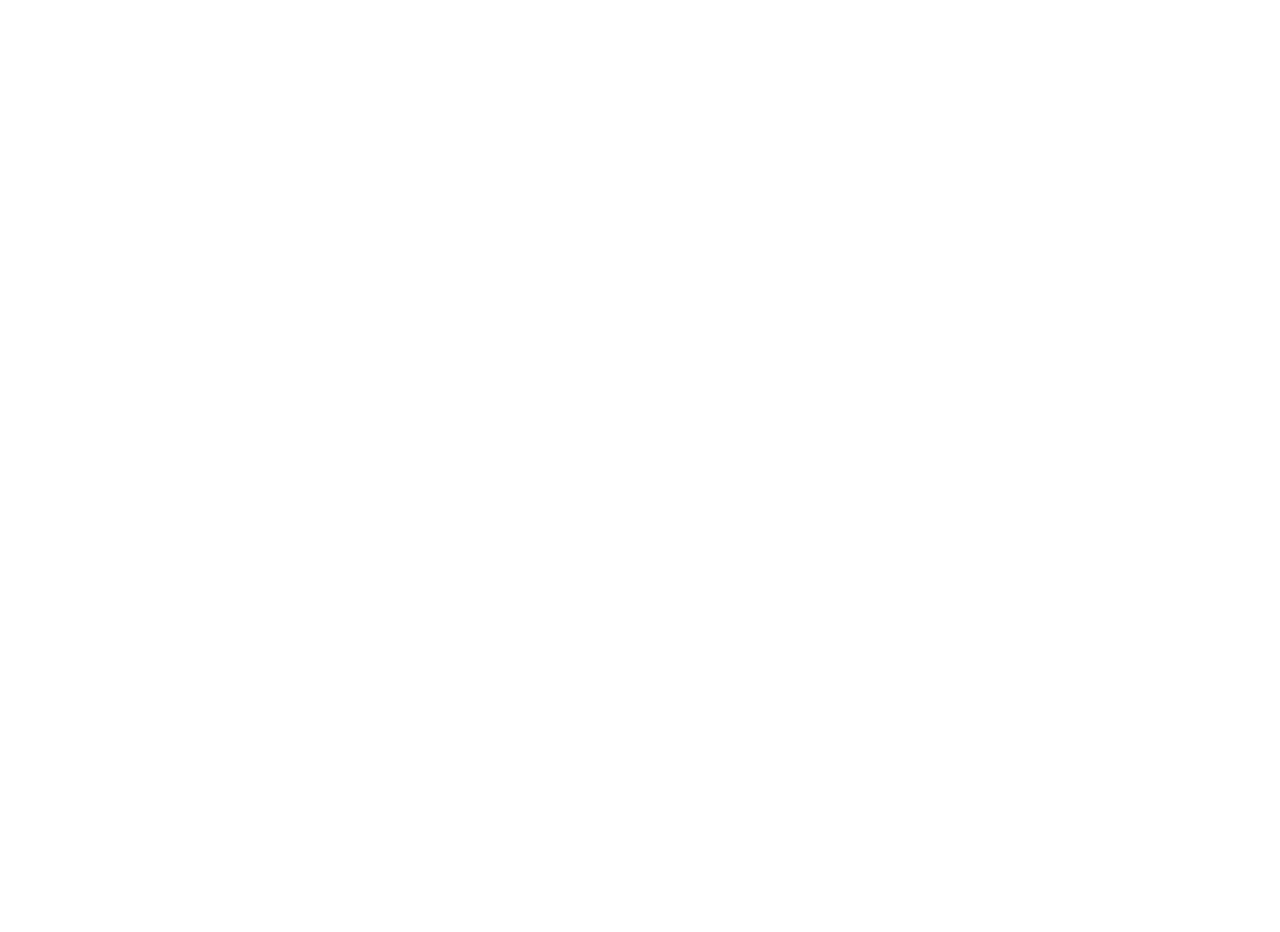
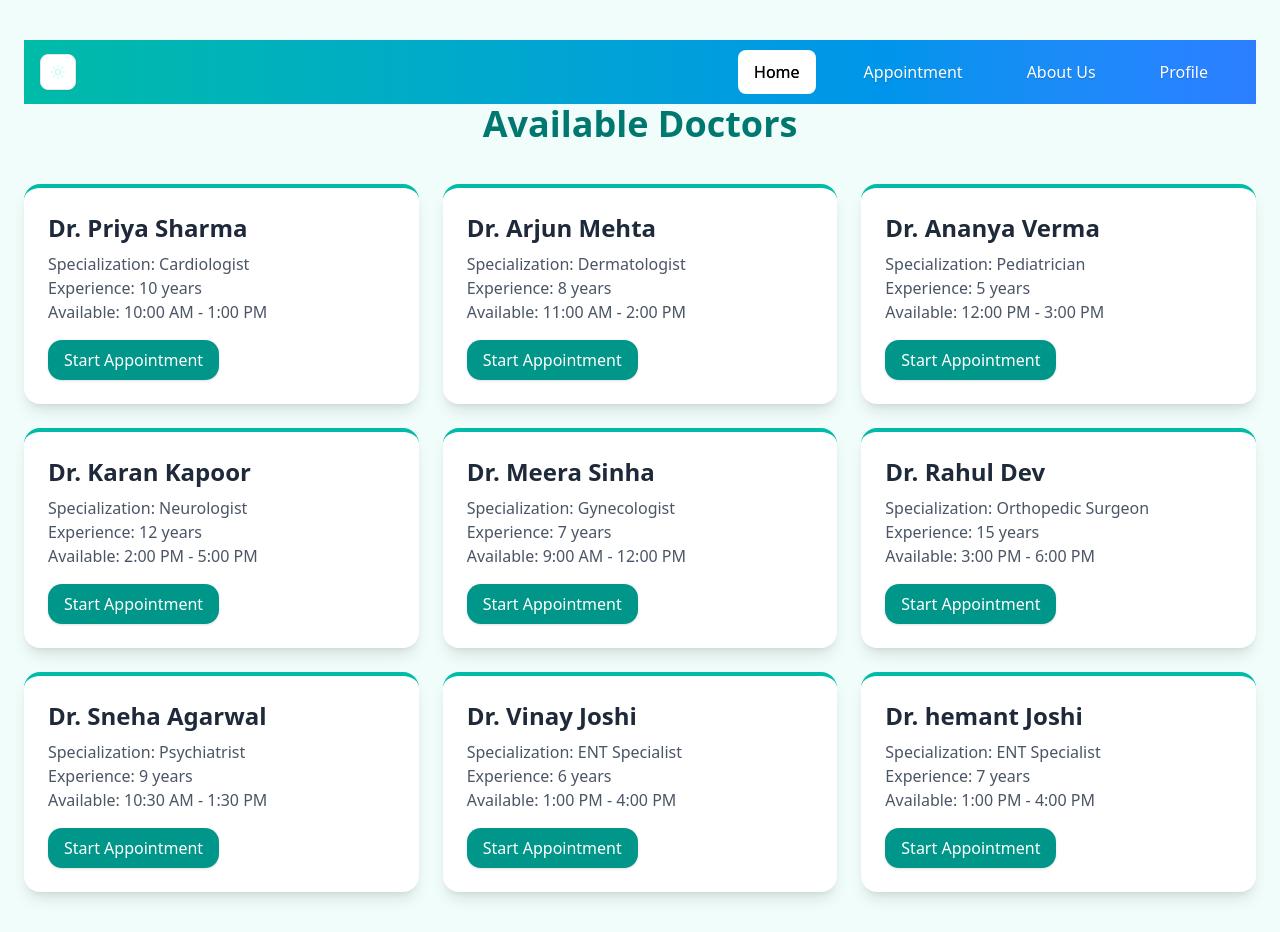
Before and after one commit to RITIK-CHAUDHRY/ilaaze-e-36, a React (Vite) app in the folder client/: page /appointment in a window 1280 px wide. Before the commit this address had no page. Before the commit the page ends 800 px from the top, so only its background shows below. Built offline with nearby package versions, Linux system fonts and the light colour scheme.

Commit message:
appointment and about us

```diff
--- a/client/src/App.tsx
+++ b/client/src/App.tsx
@@ -6,6 +6,8 @@
 import "slick-carousel/slick/slick-theme.css";
 import DoctorProfileUI from './pages/Doctor/profile';
 import UserProfilePage from './pages/User/UserPage';
+import AboutUs from './pages/Home/AboutUs';
+import AppointmentPage from './pages/Home/Appointment';
 
 
 
@@ -18,6 +20,8 @@
           <Route path="/dashboard" element={<Dashboard />} />
           <Route path="/doctor" element={<DoctorProfileUI/>}/>
           <Route path="/User" element={<UserProfilePage/>}/>
+          <Route path="/aboutus" element={<AboutUs/>} />
+          <Route path="/appointment" element={<AppointmentPage/>} />
 
         </Routes>
       </BrowserRouter>
--- a/client/src/components/shared/Navbar.tsx
+++ b/client/src/components/shared/Navbar.tsx
@@ -2,10 +2,10 @@
 import GooeyNav from "./GooeyNav/GooeyNav";
 
 const items = [
-  { label: "Home", href: "#" },
-  { label: "Appointment", href: "#" },
-  { label: "About Us", href: "#" },
-  { label: "Profile", href: "#" },
+  { label: "Home", href: "/" },
+  { label: "Appointment", href: "appointment" },
+  { label: "About Us", href: "aboutus" },
+  { label: "Profile", href: "user" },
 ];
 
 function Navbar() {
--- /dev/null
+++ b/client/src/pages/Home/AboutUs.tsx
@@ -0,0 +1,86 @@
+import Navbar from '@/components/shared/Navbar';
+import React from 'react';
+
+const AboutUs: React.FC = () => {
+  return (
+    <div className="min-h-screen bg-gradient-to-br from-teal-50 to-white text-gray-800 px-6 py-12">
+      <div className="max-w-6xl mx-auto space-y-16">
+        {/* Heading */}
+        <Navbar/>
+        <div className="text-center">
+          <h1 className="text-5xl font-extrabold text-teal-700">About Us</h1>
+          <p className="mt-4 text-lg text-gray-600">
+            Empowering health, enriching lives — learn more about our journey and values.
+          </p>
+        </div>
+
+        {/* Mission & Vision */}
+        <div className="grid md:grid-cols-2 gap-10">
+          <div className="bg-white shadow-md p-8 rounded-xl border-t-4 border-teal-400">
+            <h2 className="text-2xl font-bold text-teal-600 mb-3">Our Mission</h2>
+            <p className="text-gray-600">
+              To provide high-quality, accessible healthcare solutions through modern technology,
+              compassionate care, and a commitment to excellence.
+            </p>
+          </div>
+
+          <div className="bg-white shadow-md p-8 rounded-xl border-t-4 border-teal-400">
+            <h2 className="text-2xl font-bold text-teal-600 mb-3">Our Vision</h2>
+            <p className="text-gray-600">
+              To be the most trusted digital healthcare provider, connecting patients with
+              professionals for better outcomes and healthier lives.
+            </p>
+          </div>
+        </div>
+
+        {/* Core Values */}
+        <div className="bg-white shadow-md p-8 rounded-xl border-l-4 border-teal-500">
+          <h2 className="text-2xl font-bold text-teal-600 mb-4">Core Values</h2>
+          <ul className="list-disc pl-5 text-gray-700 space-y-2">
+            <li>🌟 Compassion and empathy in every interaction</li>
+            <li>🛡️ Data privacy and patient confidentiality</li>
+            <li>⚙️ Continuous innovation with emerging technology</li>
+            <li>💬 Open communication and transparency</li>
+            <li>🎯 Patient-centric care above all</li>
+          </ul>
+        </div>
+
+        {/* Meet the Team */}
+        <div>
+          <h2 className="text-3xl font-bold text-center text-teal-700 mb-10">Meet the Team</h2>
+          <div className="grid sm:grid-cols-2 md:grid-cols-3 gap-8">
+            {[
+              { name: "Dr. Aditi Sharma", role: "Chief Medical Officer" },
+              { name: "Raj Malhotra", role: "CTO" },
+              { name: "Sneha Verma", role: "Head of Operations" },
+              { name: "Prateek Singh", role: "Full Stack Developer" },
+              { name: "Riya Kapoor", role: "UI/UX Designer" },
+              { name: "Dr. Ankur Mehra", role: "Clinical Advisor" },
+            ].map((person, idx) => (
+              <div
+                key={idx}
+                className="bg-white rounded-xl p-6 shadow-md hover:shadow-lg transition border-l-4 border-teal-400"
+              >
+                <h3 className="text-xl font-semibold text-gray-800">{person.name}</h3>
+                <p className="text-teal-600">{person.role}</p>
+              </div>
+            ))}
+          </div>
+        </div>
+
+        {/* Call to Action */}
+        <div className="text-center bg-teal-600 text-white py-12 rounded-xl shadow-lg">
+          <h2 className="text-3xl font-bold mb-4">Join us on our journey</h2>
+          <p className="mb-6 text-lg">
+            We’re always looking for passionate individuals to join our team and help redefine healthcare.
+          </p>
+          <button className="px-6 py-3 bg-white text-teal-600 font-semibold rounded-full hover:bg-teal-100">
+            Contact Us
+          </button>
+        </div>
+      </div>
+    </div>
+  );
+};
+
+export default AboutUs;
--- /dev/null
+++ b/client/src/pages/Home/Appointment.tsx
@@ -0,0 +1,102 @@
+import Navbar from "@/components/shared/Navbar";
+
+
+const doctors = [
+  {
+    id: 1,
+    name: 'Dr. Priya Sharma',
+    specialization: 'Cardiologist',
+    experience: '10 years',
+    availableTime: '10:00 AM - 1:00 PM',
+  },
+  {
+    id: 2,
+    name: 'Dr. Arjun Mehta',
+    specialization: 'Dermatologist',
+    experience: '8 years',
+    availableTime: '11:00 AM - 2:00 PM',
+  },
+  {
+    id: 3,
+    name: 'Dr. Ananya Verma',
+    specialization: 'Pediatrician',
+    experience: '5 years',
+    availableTime: '12:00 PM - 3:00 PM',
+  },
+  {
+    id: 4,
+    name: 'Dr. Karan Kapoor',
+    specialization: 'Neurologist',
+    experience: '12 years',
+    availableTime: '2:00 PM - 5:00 PM',
+  },
+  {
+    id: 5,
+    name: 'Dr. Meera Sinha',
+    specialization: 'Gynecologist',
+    experience: '7 years',
+    availableTime: '9:00 AM - 12:00 PM',
+  },
+  {
+    id: 6,
+    name: 'Dr. Rahul Dev',
+    specialization: 'Orthopedic Surgeon',
+    experience: '15 years',
+    availableTime: '3:00 PM - 6:00 PM',
+  },
+  {
+    id: 7,
+    name: 'Dr. Sneha Agarwal',
+    specialization: 'Psychiatrist',
+    experience: '9 years',
+    availableTime: '10:30 AM - 1:30 PM',
+  },
+  {
+    id: 8,
+    name: 'Dr. Vinay Joshi',
+    specialization: 'ENT Specialist',
+    experience: '6 years',
+    availableTime: '1:00 PM - 4:00 PM',
+  },
+  {
+    id: 9,
+    name: 'Dr. hemant Joshi',
+    specialization: 'ENT Specialist',
+    experience: '7 years',
+    availableTime: '1:00 PM - 4:00 PM',
+  },
+];
+
+const AppointmentPage = () => {
+  const handleAppointment = (doctor: any) => {
+    alert(`Appointment started with ${doctor.name}`);
+  };
+
+  return (
+    <div className="min-h-screen bg-teal-50 py-10 px-6">
+        <Navbar/>
+      <h1 className="text-4xl font-bold text-center text-teal-700 mb-10">Available Doctors</h1>
+      <div className="grid grid-cols-1 md:grid-cols-2 lg:grid-cols-3 gap-6">
+        {doctors.map((doctor) => (
+          <div
+            key={doctor.id}
+            className="bg-white p-6 rounded-2xl shadow-lg hover:shadow-2xl transition duration-300 border-t-4 border-teal-500"
+          >
+            <h2 className="text-2xl font-semibold text-gray-800 mb-2">{doctor.name}</h2>
+            <p className="text-gray-600">Specialization: <span className="font-medium">{doctor.specialization}</span></p>
+            <p className="text-gray-600">Experience: <span className="font-medium">{doctor.experience}</span></p>
+            <p className="text-gray-600">Available: <span className="font-medium">{doctor.availableTime}</span></p>
+            <button
+              onClick={() => handleAppointment(doctor)}
+              className="mt-4 bg-teal-600 hover:bg-teal-700 text-white px-4 py-2 rounded-xl shadow"
+            >
+              Start Appointment
+            </button>
+          </div>
+        ))}
+      </div>
+    </div>
+  );
+};
+
+export default AppointmentPage;
--- a/client/src/pages/User/UserPage.tsx
+++ b/client/src/pages/User/UserPage.tsx
@@ -1,3 +1,4 @@
+import Navbar from '@/components/shared/Navbar';
 import React, { useState } from 'react';
 
 interface UserProfile {
@@ -37,7 +38,9 @@
 
   return (
     <div className="min-h-screen bg-gradient-to-r from-blue-400 via-teal-500 to-teal-700 flex items-center justify-center p-6">
+
       <div className="w-full max-w-4xl bg-white p-10 rounded-3xl shadow-2xl">
+      <Navbar/>
         <h1 className="text-5xl font-extrabold text-center text-teal-600">User Profile</h1>
 
         {/* Personal Information */}
```
